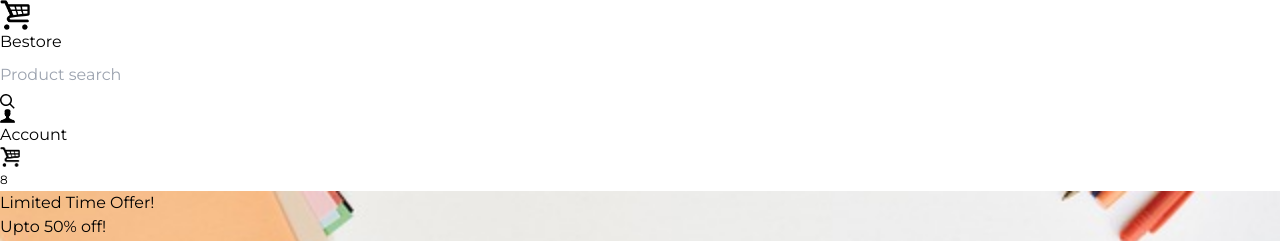
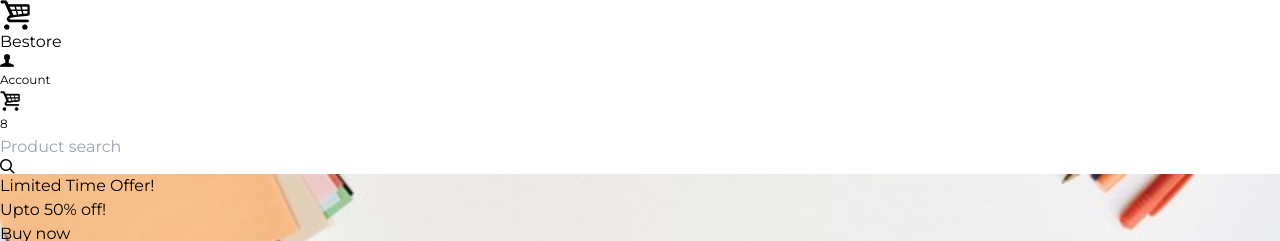
Before and after one commit to Xyzeebit/best-store, a React (Vite) app: page / in a window 1280 px wide. Shown: the top 241 px of the page. Built offline with nearby package versions, Linux system fonts and the light colour scheme; grey boxes are pictures that could not be loaded.

Commit message:
Make header component mobile responsive

```diff
--- a/src/App.css
+++ b/src/App.css
@@ -38,8 +38,14 @@ body {
   transition: width 0.5s;
 }
 .text-xsm {
-  font-size: 0.75rem;
+  font-size: 12px;
   line-height: 1.25rem;
+}
+@media (max-width: 640px) {
+  .ws {
+    width: 0;
+    height: 2.5rem;
+  }
 }
 
 .pl-34 {
@@ -112,3 +118,14 @@ body {
     transform: translateX(100%) scaleX(0.5);
   }
 }
+
+.top-pro::-webkit-scrollbar {
+  height: 0.35rem;
+}
+.top-pro::-webkit-scrollbar-track {
+  box-shadow: inset 0 0 6px rgba(0, 0, 0, 0.3);
+}
+.top-pro::-webkit-scrollbar-thumb {
+  background-color: lightgray;
+  outline: 1px solid darkgray;
+}
--- a/src/components/core/Header.jsx
+++ b/src/components/core/Header.jsx
@@ -10,14 +10,14 @@ const Header = () => {
 
     return (
       <>
-        <div className='bg-yellow-500 h-4'></div>
-        <header className="sticky top-0 z-50 bg-white shadow-sm px-8 md:px-16 py-2 flex items-center justify-between flex-wrap gap-4">
+        <div className="bg-yellow-500 h-4"></div>
+        <header className="sticky top-0 z-50 bg-white shadow-sm px-4 md:px-16 py-2 flex items-center justify-between flex-wrap gap-4">
           <NavBrand brand="Bestore" />
-          <ProductSearch />
           <Wrapper>
             <LinkIconButton text={"Account"} icon={personIcon} to="/account" />
             <Cart items={8} />
           </Wrapper>
+          <ProductSearch />
         </header>
       </>
     );
--- a/src/components/core/LinkIconButton.jsx
+++ b/src/components/core/LinkIconButton.jsx
@@ -20,12 +20,12 @@ const LinkIconButton = ({ text, icon, to }) => {
     return (
       <Link
         to={to}
-        className={`flex items-center justify-center gap-1 font-bold text-sm transition-all pt-1 pb-1 pl-1 pr-3 rounded-3xl ${btnBG}`}
+        className={`flex items-center justify-center font-bold text-xsm transition-all pt-1 pb-1 pl-1 pr-3 rounded-3xl ${btnBG}`}
         onMouseEnter={handleFocusGained}
         onMouseLeave={handleFocusLost}
       >
         <span className="bg-white p-2 rounded-full">
-          <img src={icon} alt={text} width={15} height={15} />
+          <img src={icon} alt={text} width={14} height={12} />
         </span>
         <span className={`${textColor}`}>{text}</span>
       </Link>
--- a/src/components/core/NavBrand.jsx
+++ b/src/components/core/NavBrand.jsx
@@ -3,9 +3,9 @@ import PropTypes from 'prop-types';
 import logo from '../../assets/icon-cart.png'
 
 const NavBrand = ({ brand }) => (
-    <div className="flex items-center justify-center gap-2 mt-4 md:mt-0">
-        <img src={logo} alt={brand} width={30} height={50} />
-        <Link to='/' className="font-bold text-2xl text-green-900">{brand}</Link>
+    <div className="flex items-center justify-center gap-2 mt md:mt-0">
+        <img src={logo} alt={brand} width={30} height={50} className="w-6 h-6 md:w-8 md:h-8" />
+        <Link to='/' className="font-bold text-xl md:text-2xl text-green-900">{brand}</Link>
     </div>
 );
 NavBrand.propTypes = {
--- a/src/components/core/ProductSearch.jsx
+++ b/src/components/core/ProductSearch.jsx
@@ -1,13 +1,20 @@
-import { useState } from 'react';
+import { useRef, useState } from 'react';
 import searchIcon from '../../assets/icon-search.svg';
 
 const ProductSearch = () => {
     const [value, setValue] = useState('');
     const [wh, setWh] = useState('wh-18');
     const [bg, setBg] = useState("bg-gray-200");
+    const [expandInput, setExpandInput] = useState(false);
+    const collapse = 'ws';
+    const inputRef = useRef(null);
 
     const handleValueChange = ({ target }) => {
         setValue(target.value);
+    }
+    const handleExpandInput = () => {
+        setExpandInput(true);
+        inputRef.current.focus();
     }
     const handleFocused = () => {
         setWh('wh-25');
@@ -16,6 +23,9 @@ const ProductSearch = () => {
     const handleBlurred = () => {
         setWh("wh-18");
         setBg("bg-gray-200");
+        if (value.trim().length < 1) {
+            setExpandInput(false);
+        }
     }
     const handleProductSearch = (evt) => {
         evt.preventDefault();
@@ -26,15 +36,16 @@ const ProductSearch = () => {
             className={`flex items-center justify-center ${bg} px-4 py-1 text-green-900 rounded-3xl transition-all overflow-hidden`}
         >
             <input
+                ref={inputRef}
                 type="text"
                 value={value}
                 placeholder="Product search"
                 onChange={handleValueChange}
                 onFocus={handleFocused}
                 onBlur={handleBlurred}
-                className={`input-transform bg-transparent outline-none ${wh} placeholder-gray-400`}
+                className={`${expandInput ? wh : collapse} input-transform bg-transparent outline-none placeholder-gray-400`}
             />
-            <img src={searchIcon} alt="" width={15} height={15} />
+            <img src={searchIcon} alt="" width={15} height={15} onClick={handleExpandInput} />
         </form>
     );
 }
--- a/src/components/core/Wrapper.jsx
+++ b/src/components/core/Wrapper.jsx
@@ -1,7 +1,7 @@
 import PropTypes from "prop-types";
 
 const Wrapper = ({ children }) => (
-  <div className="inline-flex items-center justify-center gap-8">
+  <div className="inline-flex items-center justify-center md:gap-8">
     {children}
   </div>
 );
```
